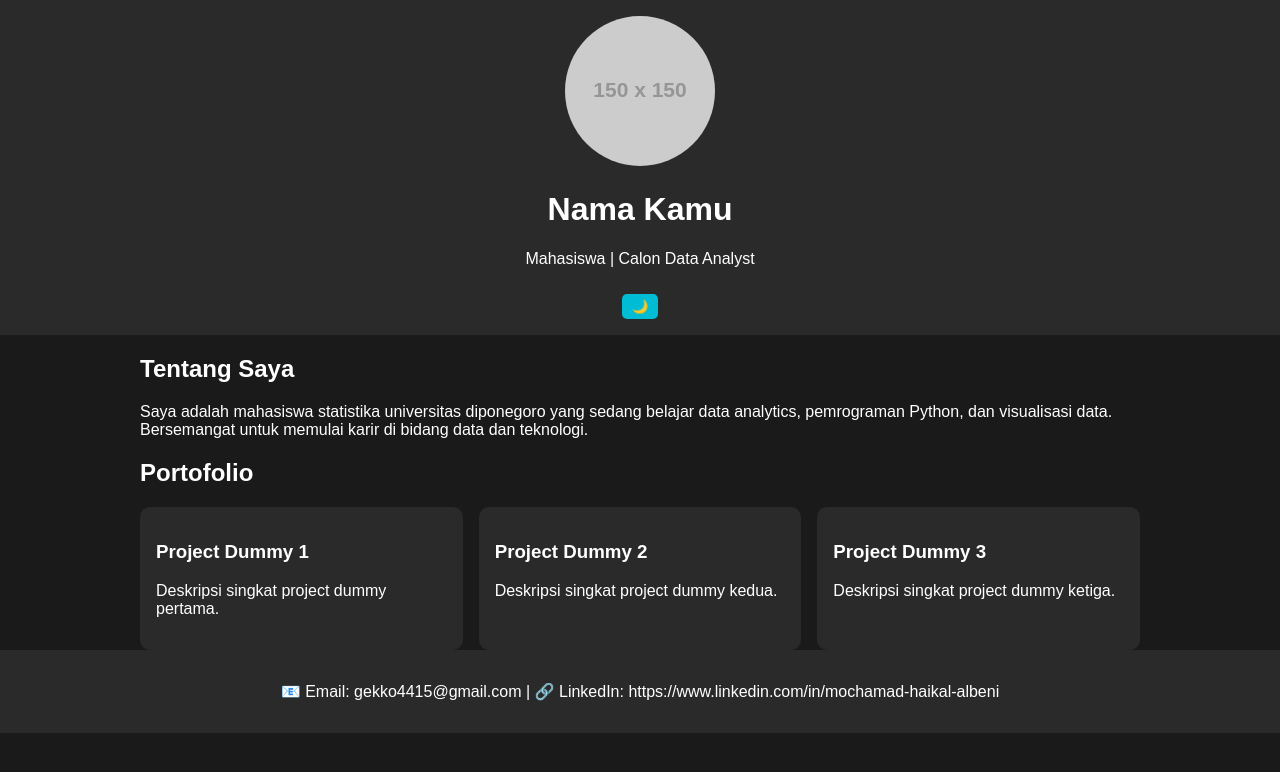
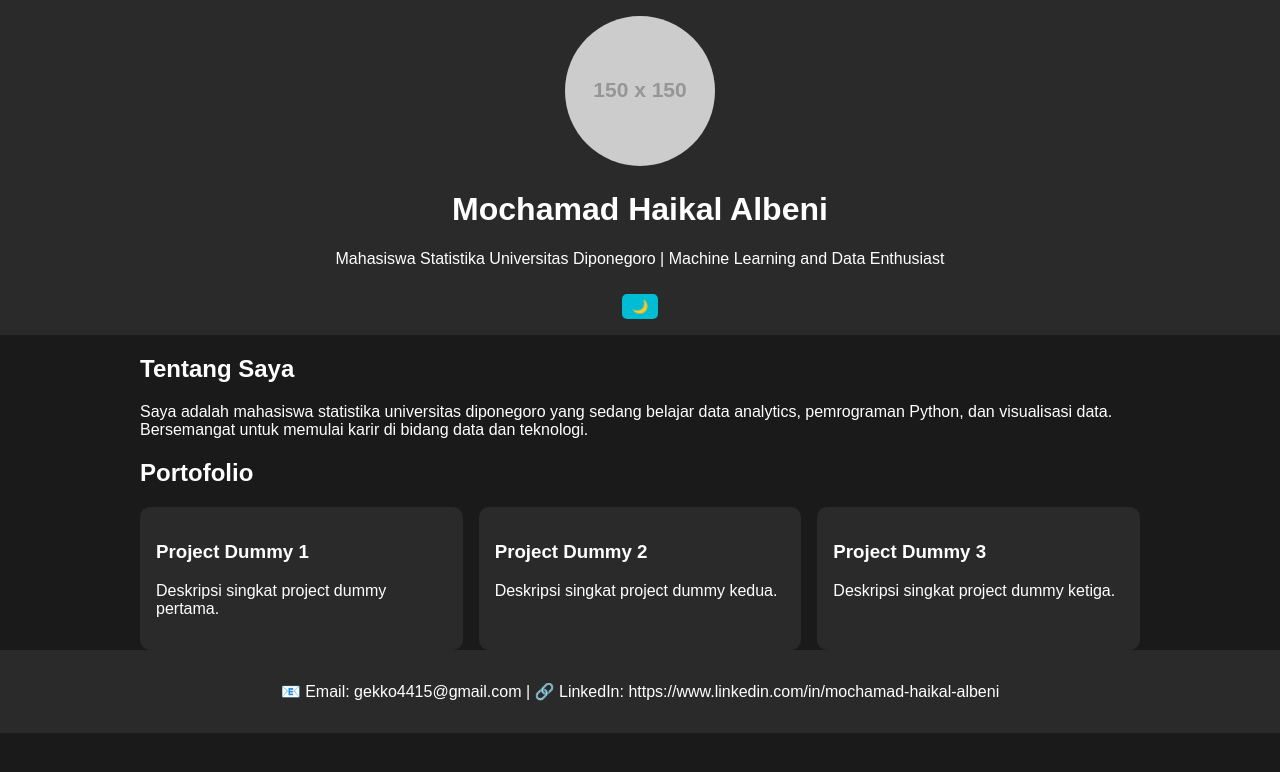
Before and after one commit to k4l-debug/haikal.github.io, a plain HTML site: page index.html in a window 1280 px wide. Drawn offline with Linux system fonts and the light colour scheme; placeholder pictures from the web are drawn by us.

Commit message:
Update index.html

```diff
--- a/index.html
+++ b/index.html
@@ -11,8 +11,8 @@
         <div class="container header-content">
             <div class="profile">
                 <img src="https://via.placeholder.com/150" alt="Foto Profil">
-                <h1>Nama Kamu</h1>
-                <p>Mahasiswa | Calon Data Analyst</p>
+                <h1>Mochamad Haikal Albeni</h1>
+                <p>Mahasiswa Statistika Universitas Diponegoro | Machine Learning and Data Enthusiast</p>
             </div>
             <button id="darkModeToggle">🌙</button>
         </div>
```
